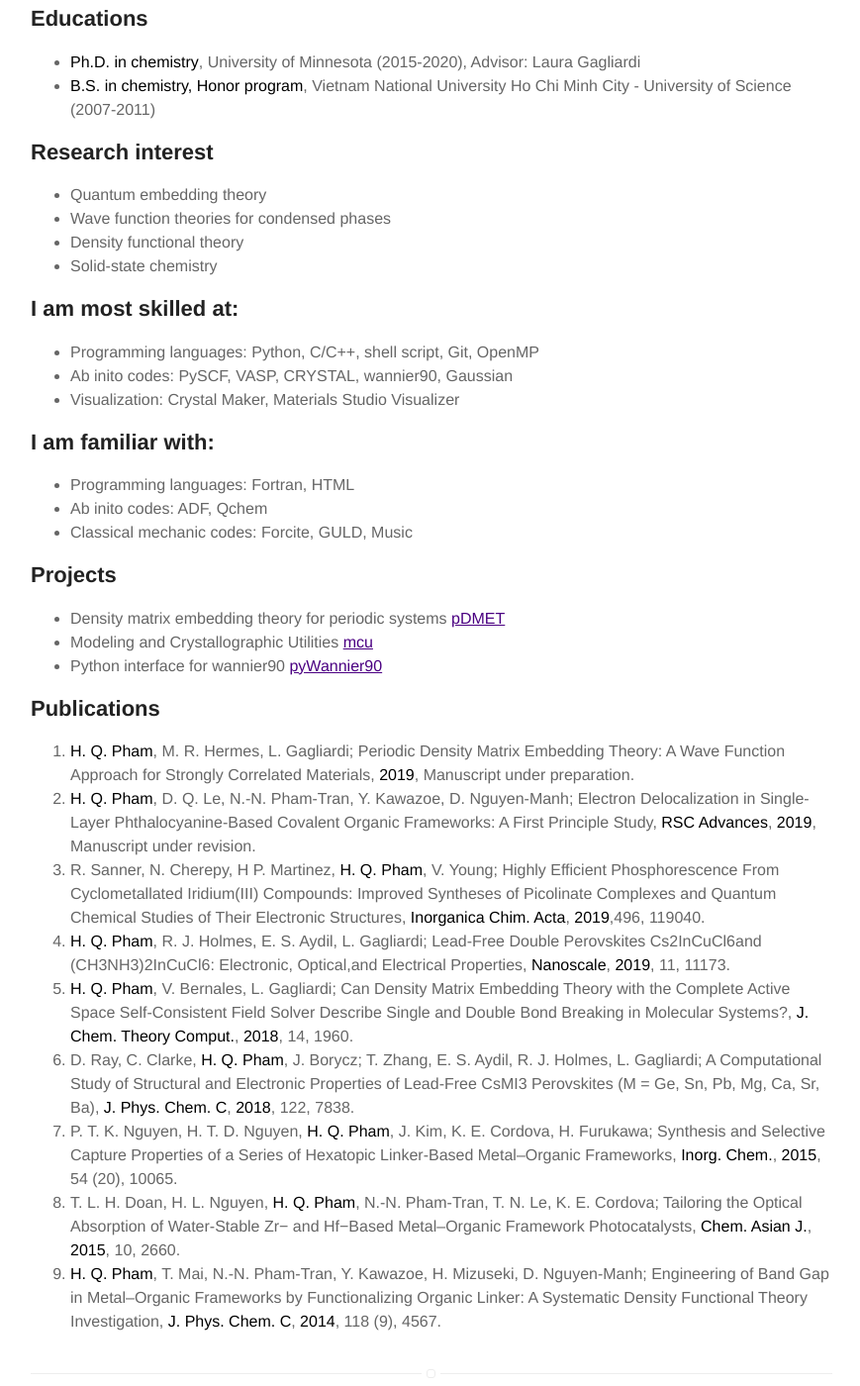
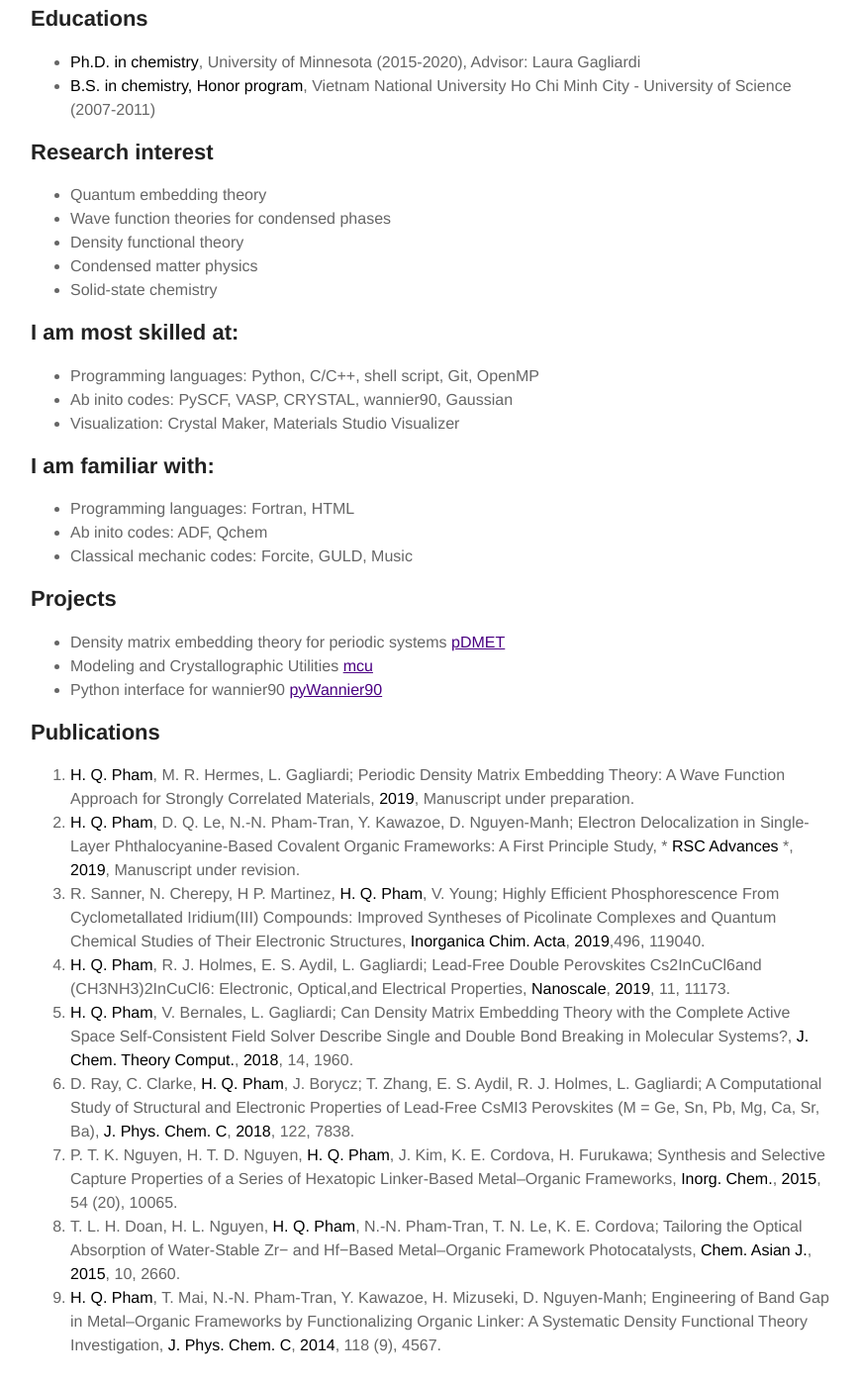
Before and after one commit to hungpham2017/hungpham2017.github.io, a Jekyll site: the page built from about.md, in a window 1280 px wide and 1400 px high, scrolled down 672 px. Shown: the whole window at 99% size, without its empty margins (204-1073 px from the left). Built offline with Jekyll 4.4.1, drawn with Linux system fonts in a browser that asks for light colours.

Commit message:
Updating about

```diff
--- a/about.md
+++ b/about.md
@@ -22,6 +22,7 @@ layout: page
     <li>Quantum embedding theory</li>
     <li>Wave function theories for condensed phases</li>
     <li>Density functional theory</li>
+    <li>Condensed matter physics</li>
     <li>Solid-state chemistry</li>
 </ul>
 
@@ -51,7 +52,7 @@ layout: page
 
 <h2>Publications</h2>
 1. **H. Q. Pham**, M. R. Hermes, L. Gagliardi; Periodic Density Matrix Embedding Theory: A Wave Function Approach for Strongly Correlated Materials, **2019**, Manuscript under preparation.
-2. **H. Q. Pham**, D. Q. Le, N.-N. Pham-Tran, Y. Kawazoe, D. Nguyen-Manh; Electron Delocalization in Single-Layer Phthalocyanine-Based Covalent Organic Frameworks: A First Principle Study, **RSC Advances**, **2019**, Manuscript under revision.
+2. **H. Q. Pham**, D. Q. Le, N.-N. Pham-Tran, Y. Kawazoe, D. Nguyen-Manh; Electron Delocalization in Single-Layer Phthalocyanine-Based Covalent Organic Frameworks: A First Principle Study, * **RSC Advances** *, **2019**, Manuscript under revision.
 3. R. Sanner, N. Cherepy, H P. Martinez, **H. Q. Pham**, V. Young; Highly Efficient Phosphorescence From Cyclometallated Iridium(III) Compounds: Improved Syntheses of Picolinate Complexes and Quantum Chemical Studies of Their Electronic Structures, **Inorganica Chim. Acta**, **2019**,496, 119040.
 4. **H. Q. Pham**, R. J. Holmes, E. S. Aydil, L. Gagliardi; Lead-Free Double Perovskites Cs2InCuCl6and (CH3NH3)2InCuCl6: Electronic, Optical,and Electrical Properties, **Nanoscale**, **2019**, 11, 11173.
 5. **H. Q. Pham**, V. Bernales, L. Gagliardi; Can Density Matrix Embedding Theory with the Complete Active Space Self-Consistent Field Solver Describe Single and Double Bond Breaking in Molecular Systems?, **J. Chem. Theory Comput.**, **2018**, 14, 1960.
```
